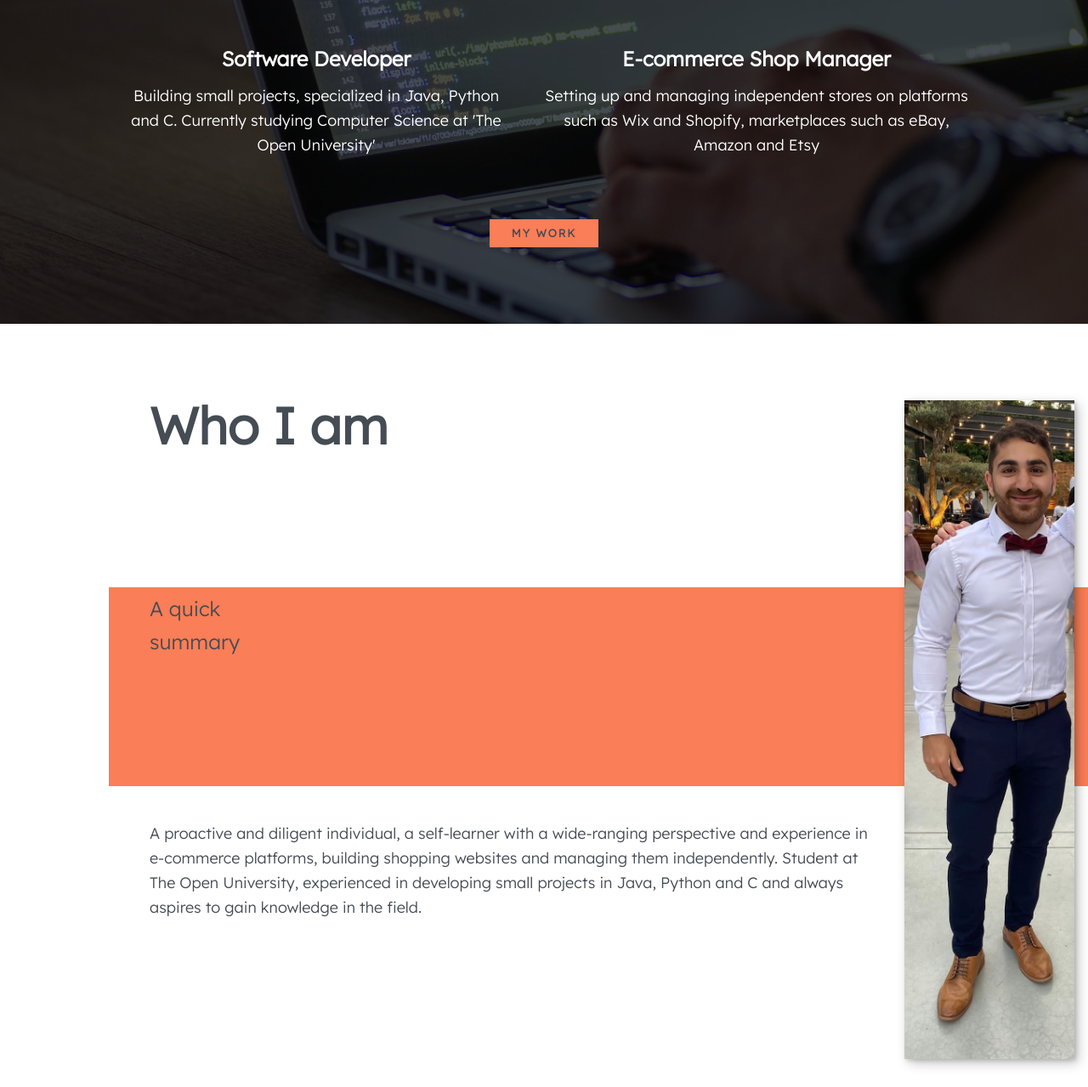
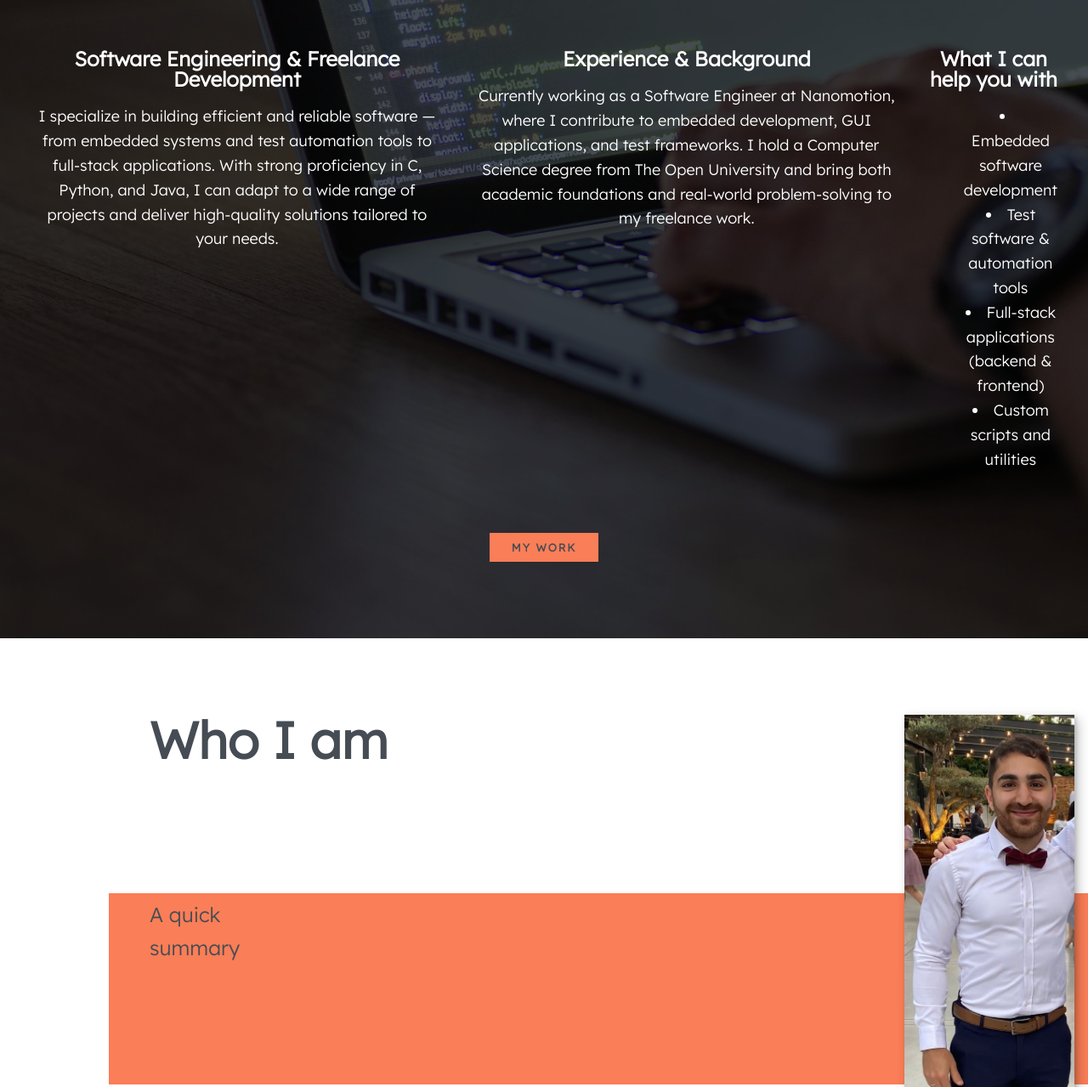
Before and after one commit to BlusteinLidor/portfolio_website, a plain HTML site: page index.html in a window 1280 px wide. Shown: the part 658-1937 px from the top of the page at 85% size. Drawn offline with nearby package versions, Linux system fonts and the light colour scheme.

Commit message:
updated home page description

```diff
--- a/css/style.css
+++ b/css/style.css
@@ -353,7 +353,7 @@ header{
 @media (min-width: 800px){
     .services{
         display: flex;
-        max-width: 1000px;
+        max-width: 1600px;
         margin-left: auto;
         margin-right: auto;
     }
--- a/index.html
+++ b/index.html
@@ -43,7 +43,7 @@
             <h1 class="section__title section__title--intro">
                 Hi, I am <strong>Lidor Blustein</strong>
             </h1>
-            <p class="section__subtitle section__subtitle--intro">Software Developer</p>
+            <p class="section__subtitle section__subtitle--intro">Software Engineer</p>
             <img src="images/face_picture.jpg" alt="a picture of Lidor Blustein smiling" class="intro__img">
         </section>
 
@@ -52,19 +52,29 @@
             <h2 class="section__title section__title--services">What I do</h2>
             <div class="services">
                 <div class="service">
-                    <h3>Software Developer</h3>
-                    <p>Building small projects, specialized in
-                        Java, Python and C. Currently studying
-                        Computer Science at 'The Open University'
+                    <h3>Software Engineering & Freelance Development</h3>
+                    <p>
+                        I specialize in building efficient and reliable software — from embedded systems and test automation tools to full-stack applications.
+                        With strong proficiency in C, Python, and Java, I can adapt to a wide range of projects and deliver high-quality solutions tailored to your needs.
                     </p>
                 </div> <!-- /service -->
 
                 <div class="service">
-                    <h3>E-commerce Shop Manager</h3>
-                    <p>Setting up and managing independent stores
-                        on platforms such as Wix and Shopify,
-                        marketplaces such as eBay, Amazon and Etsy
+                    <h3>Experience & Background</h3>
+                    <p>
+                        Currently working as a Software Engineer at Nanomotion, where I contribute to embedded development, GUI applications, and test frameworks.
+                        I hold a Computer Science degree from The Open University and bring both academic foundations and real-world problem-solving to my freelance work.
                     </p>
+                </div> <!-- /service -->
+
+                <div class="service">
+                    <h3>What I can help you with</h3>
+                    <ul>
+                        <li style="list-style-position: inside;">Embedded software development</li>
+                        <li style="list-style-position: inside;">Test software & automation tools</li>
+                        <li style="list-style-position: inside;">Full-stack applications (backend & frontend)</li>
+                        <li style="list-style-position: inside;">Custom scripts and utilities</li>
+                    </ul>
                 </div> <!-- /service -->
             </div> <!-- /services -->
 
@@ -80,14 +90,10 @@
 
             <div class="about-me__body">
                 <p>
-                    A proactive and diligent individual,
-                    a self-learner with a wide-ranging perspective
-                    and experience in e-commerce platforms,
-                    building shopping websites and managing them
-                    independently. Student at The Open University,
-                    experienced in developing small projects in Java,
-                    Python and C and always aspires to gain knowledge
-                    in the field.
+                    I'm a proactive and diligent Software Engineer with a degree in Computer Science from The Open University.
+                    Over the past year, I've been working at Nanomotion, where I develop embedded systems, test software, and full-stack applications.
+                    Skilled in C, Python, and Java, I enjoy tackling diverse challenges and delivering practical, reliable solutions.
+                    Always eager to learn, I combine technical expertise with creativity to bring ideas to life.
                 </p>
             </div>
 
@@ -101,32 +107,32 @@
 
             <div class="portfolio">
                 <!-- Portfolio Item 01 -->
-                <a href="shopping-list.html" class="portfolio__item">
+                <a href="shopping-list.html" target="_blank" rel="noopener noreferrer" class="portfolio__item">
                     <img src="images/shopping_list.png" alt="" class="portfolio__img">
                 </a>
 
                 <!-- Portfolio Item 02 -->
-                <a href="youtubeShortsGenerator/index.html" class="portfolio__item">
+                <a href="youtubeShortsGenerator/index.html" target="_blank" rel="noopener noreferrer" class="portfolio__item">
                     <img src="youtubeShortsGenerator/random_youtube_video_generator.png" alt="" class="portfolio__img">
                 </a>
 
                 <!-- Portfolio Item 03 -->
-                <a href="#" class="portfolio__item">
+                <a href="#" target="_blank" rel="noopener noreferrer" class="portfolio__item">
                     <img src="images/my_work_3.png" alt="" class="portfolio__img">
                 </a>
 
                 <!-- Portfolio Item 04 -->
-                <a href="#" class="portfolio__item">
+                <a href="#" target="_blank" rel="noopener noreferrer" class="portfolio__item">
                     <img src="images/my_work_4.jpg" alt="" class="portfolio__img">
                 </a>
 
                 <!-- Portfolio Item 05 -->
-                <a href="#" class="portfolio__item">
+                <a href="#" target="_blank" rel="noopener noreferrer" class="portfolio__item">
                     <img src="images/my_work_5.jpg" alt="" class="portfolio__img">
                 </a>
 
                 <!-- Portfolio Item 06 -->
-                <a href="#" class="portfolio__item">
+                <a href="#" target="_blank" rel="noopener noreferrer" class="portfolio__item">
                     <img src="images/my_work_6.jpg" alt="" class="portfolio__img">
                 </a>
             </div>
@@ -137,7 +143,8 @@
             <a href="mailto:lidorblustein@gmail.com" class="footer__link">
                 lidorblustein@gmail.com
             </a>
-            <a href="/Lidor Blustein CV 2024.pdf" download>
+
+            <a href="#" download>
                 <img src="/images/cv.png" alt="cv" class="cv__img">
               </a>
             <ul class="social-list">
```
Also changed, not shown: index.js (deleted, +0 -16 lines).
